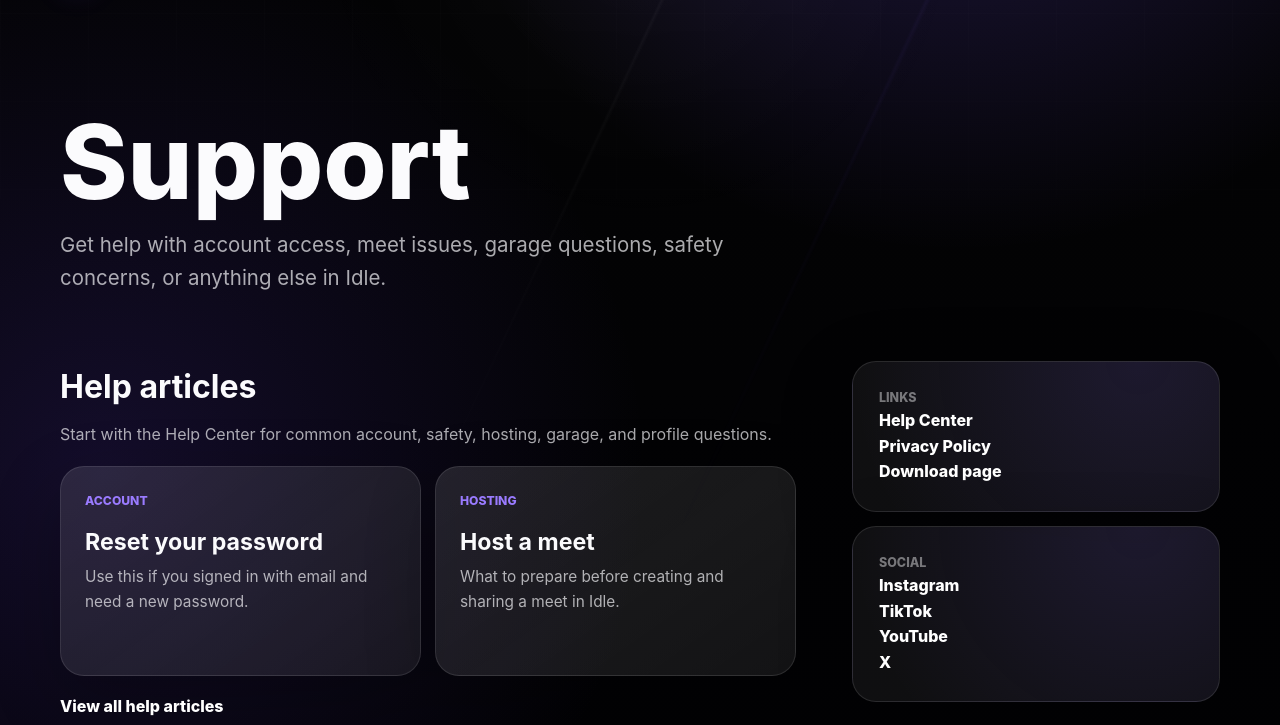
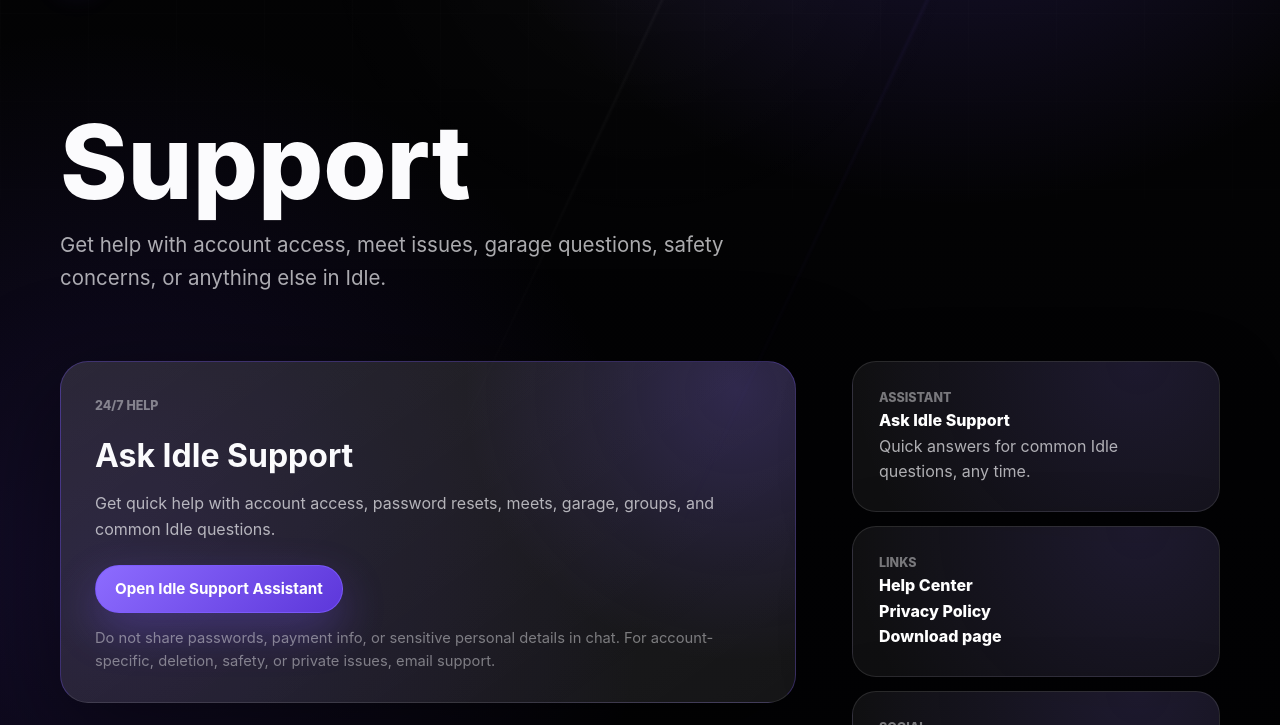
Before and after one commit to adamaharoncx/idlemeets-site, a plain HTML site: page support/index.html in a window 1280 px wide. Shown: the part 75-800 px from the top of the page. Drawn offline with Linux system fonts and the light colour scheme.

Commit message:
Add Idle support assistant links

```diff
--- a/styles.css
+++ b/styles.css
@@ -916,6 +916,37 @@
   overflow-wrap: anywhere;
 }
 
+.support-assistant-card {
+  padding: clamp(24px, 4vw, 34px);
+  border: 1px solid rgba(125, 92, 255, 0.3);
+  border-radius: var(--radius);
+  background:
+    radial-gradient(circle at 92% 8%, rgba(125, 92, 255, 0.22), transparent 17rem),
+    linear-gradient(145deg, rgba(255, 255, 255, 0.085), rgba(255, 255, 255, 0.035)),
+    rgba(255, 255, 255, 0.045);
+  box-shadow: var(--shadow);
+}
+
+.support-assistant-card h2 {
+  margin-bottom: 10px;
+}
+
+.support-assistant-card p {
+  max-width: 650px;
+}
+
+.assistant-actions {
+  display: flex;
+  flex-wrap: wrap;
+  gap: 12px;
+  margin: 22px 0 14px;
+}
+
+.support-note {
+  color: var(--faint);
+  font-size: 0.92rem;
+}
+
 .breadcrumb {
   margin-bottom: 18px;
   color: var(--faint);
@@ -1016,6 +1047,10 @@
 
 .help-contact-panel p:last-child {
   margin-bottom: 0;
+}
+
+.support-assistant-panel {
+  margin-bottom: clamp(50px, 8vw, 82px);
 }
 
 .help-article {
--- a/support/index.html
+++ b/support/index.html
@@ -32,6 +32,16 @@
 
       <div class="content-grid">
         <div class="content-main">
+          <section class="support-assistant-card">
+            <p class="mini-label">24/7 help</p>
+            <h2>Ask Idle Support</h2>
+            <p>Get quick help with account access, password resets, meets, garage, groups, and common Idle questions.</p>
+            <div class="assistant-actions">
+              <a class="button button-primary" href="https://chatgpt.com/g/g-6a0106f4d7088191acf6c784c9cc0070-idle" rel="noopener">Open Idle Support Assistant</a>
+            </div>
+            <p class="support-note">Do not share passwords, payment info, or sensitive personal details in chat. For account-specific, deletion, safety, or private issues, email support.</p>
+          </section>
+
           <section>
             <h2>Help articles</h2>
             <p>Start with the Help Center for common account, safety, hosting, garage, and profile questions.</p>
@@ -73,6 +83,11 @@
 
         <aside class="side-stack" aria-label="Support links">
           <div class="info-card">
+            <p class="mini-label">Assistant</p>
+            <p><a class="contact-link" href="https://chatgpt.com/g/g-6a0106f4d7088191acf6c784c9cc0070-idle" rel="noopener">Ask Idle Support</a></p>
+            <p>Quick answers for common Idle questions, any time.</p>
+          </div>
+          <div class="info-card">
             <p class="mini-label">Links</p>
             <p><a class="contact-link" href="help/">Help Center</a></p>
             <p><a class="contact-link" href="../privacy/">Privacy Policy</a></p>
```
Also changed, not shown: support/help/index.html (+10 -0 lines).
